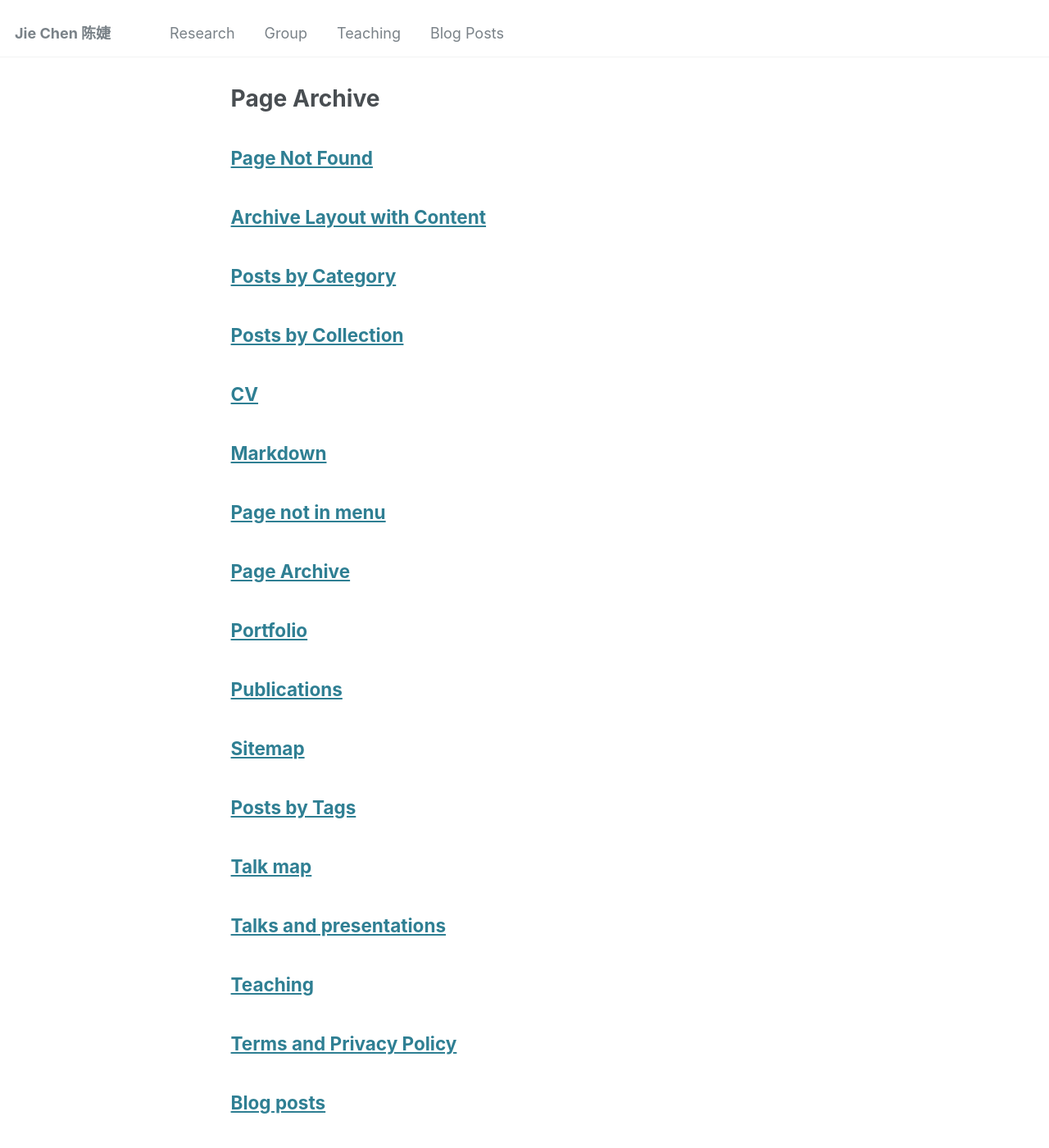
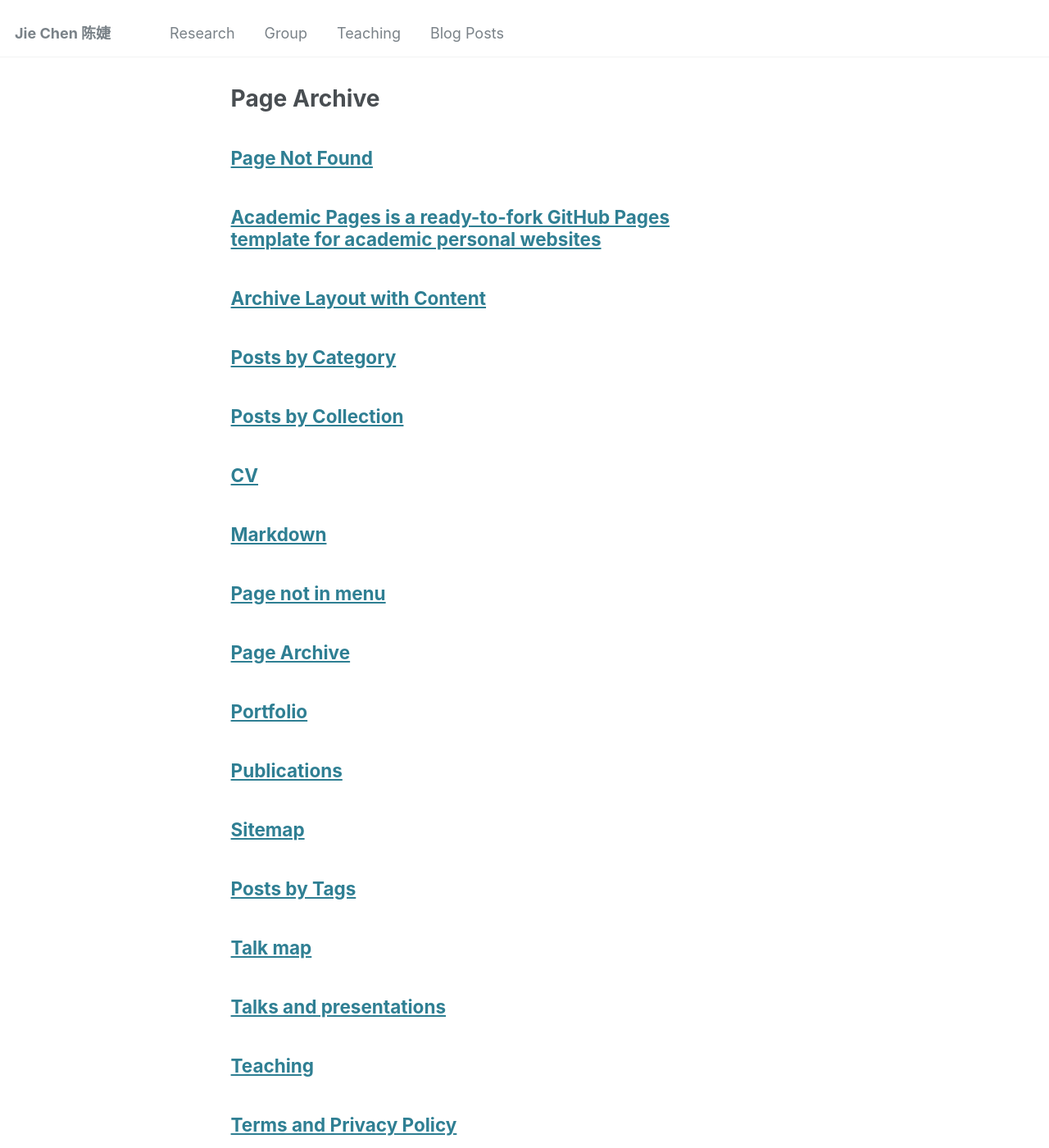
Before and after one commit to chenjie042/chenjie042.github.io, a Jekyll site: the page built from _pages/page-archive.html, in a window 1280 px wide and 1400 px high. Shown: the whole window at 82% size. Built offline with Jekyll 4.4.1, drawn with Linux system fonts in a browser that asks for light colours; part of the change alters nothing that is shown; some of the changed text lies outside the part shown.

Commit message:
Update about.md

```diff
--- a/_pages/about.md
+++ b/_pages/about.md
@@ -1,3 +1,18 @@
+---
+permalink: /
+title: "Academic Pages is a ready-to-fork GitHub Pages template for academic personal websites"
+author_profile: true
+redirect_from:
+  - /about/
+  - /about.html
+---
+
+This is the front page of a website that is powered by the [Academic Pages template](https://github.com/academicpages/academicpages.github.io) and hosted on GitHub pages. [GitHub pages](https://pages.github.com) is a free service in which websites are built and hosted from code and data stored in a GitHub repository, automatically updating when a new commit is made to the repository. This template was forked from the [Minimal Mistakes Jekyll Theme](https://mmistakes.github.io/minimal-mistakes/) created by Michael Rose, and then extended to support the kinds of content that academics have: publications, talks, teaching, a portfolio, blog posts, and a dynamically-generated CV. You can fork [this template](https://github.com/academicpages/academicpages.github.io) right now, modify the configuration and markdown files, add your own PDFs and other content, and have your own site for free, with no ads!
+I am a CIMES postdoctoral research associate at Princeton University and NOAA GFDL, where I collaborate closely with Dr. Lucas Harris in the FV3 team (since August 2021). Prior to joining Princeton, I did my PhD with Prof. Dan Chavas in the Department of Earth, Atmospheric, and Planetary Sciences at Purdue University. I will be joining the Nanjing-Helsinki Institute in Atmospheric and Earth System Sciences (NHI) at Nanjing University as an assistant professor in Spring 2025.
+
+Motivated by my experiences in storm chasing and hazard reconnaissance during Hurricane Irma in 2017, my research focuses primarily on landfalling tropical cyclones and extreme weather in a changing environment. I am dedicated to: advancing the physical understanding of landfalling hurricanes, developing theoretical solutions to describe and predict the hurricane inland evolution, and creating new frameworks to assess modeled hurricane inland wind fields. Additionally, I collaborate with colleagues to explore the social impacts of hurricanes and seek solutions for vulnerable populations. My career goal is to effectively communicate our physical understanding of inland hurricanes to a broader community, aiming to improve forecasts and enhance resilience to high-impact weather events.
+
+![image](https://github.com/user-attachments/assets/8014f78a-7673-40a9-802b-c8fe5a8474c6)
 
 
 
```
